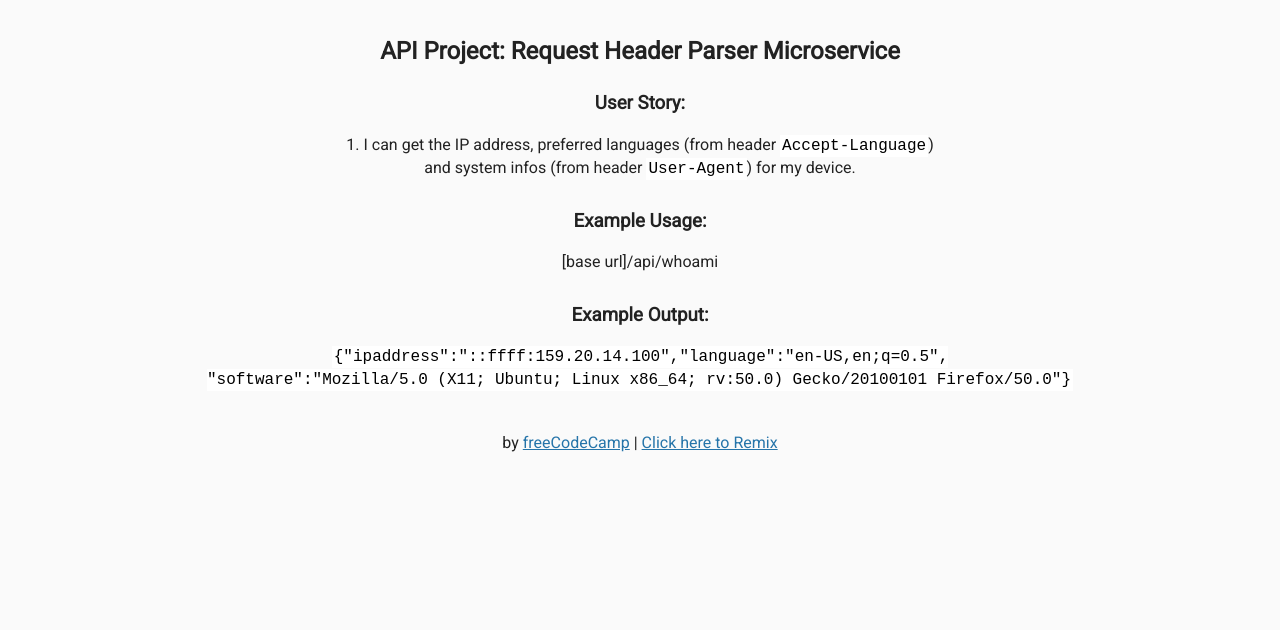
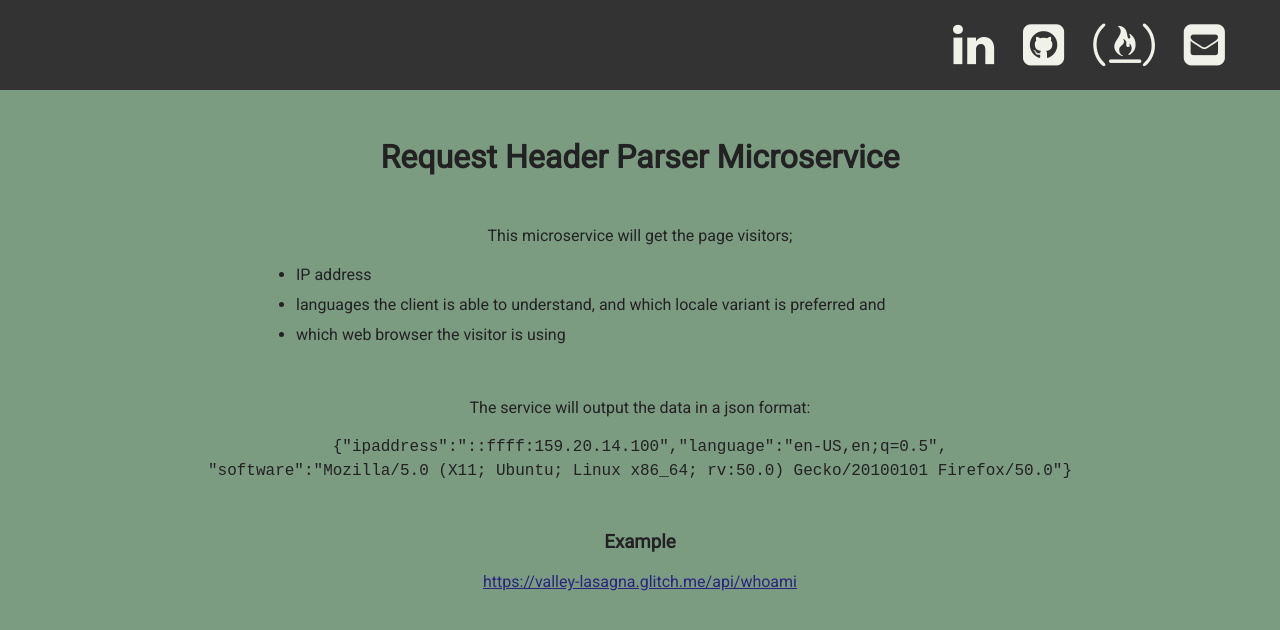
Before and after one commit to Sonnerz/Request-Header-Parser-Microservice-API, a website: page views/index.html in a window 1280 px wide. Drawn offline with Linux system fonts and the light colour scheme.

Commit message:
👨‍👨‍👦🌆 Updated with Glitch

```diff
--- a/public/style.css
+++ b/public/style.css
@@ -4,39 +4,71 @@ body {
   font-family: 'Roboto', sans-serif;
   font-size: 16px;
   color: #222;
-	background-color: #FaFaFa;
+  background-color: rgb(124, 156, 130);
   text-align: center;
   line-height: 1.4em;
+  padding: 0;
+  margin: 0;
 }
 
-.container {
-	padding: 0;
-	margin-top: 40px;
+.container-social {
+  background-color: #333;
+  width: 100%;
+  padding: 5px 30px 5px 0px;
+  margin: 0;
+  box-sizing: border-box;
 }
 
-h3 {
-  margin-top: 30px;
+.social-list li {
+  transition: 0.2s linear;
+  -webkit-transition: 0.2s linear;
+  -moz-transition: 0.2s linear;
+  opacity: 1.0;
+  display: inline-block;
+  margin: 0;
 }
 
-.footer {
-	margin-top: 40px;
+.text-right {
+  text-align: right;
 }
 
-.user-stories {
-  position: relative;
-  text-align: justify;
-  max-width: 700px;
-  margin: 15px auto;
+.social-list li a {
+  font-size: 24px;
+  margin-right: 25px;
 }
-code {
-  font-family: monospace;
-  padding: 2px;
-  color: black;
-  background-color: #fff;
+
+i {
+  color: #f0f1e9;
 }
-ol {
-	list-style-position: outside;
+
+i:hover {
+  color: #ffdc00;
 }
+
+h1,
+h2,
+h3 {
+  margin-top: 50px;
+  line-height: 1.1em;
+}
+
+h2 {
+  font-style: italic;
+}
+
+.content,
+blockquote {
+  width: 60%;
+  margin: 50px auto;
+}
+
+.content ul {
+  text-align: left;
+  list-style-type: disc;
+}
+
+
+
 ul {
   list-style-type: none;
 }
@@ -44,10 +76,11 @@ ul {
 li {
   margin-bottom: 0.5em;
 }
-.user-stories li {
-  margin-bottom: 1em;
+
+a {
+  color: rgb(39, 37, 126);
 }
 
-a {
-	color: #2574A9;
+a:visited {
+  color: rgb(28, 80, 94);
 }
--- a/server.js
+++ b/server.js
@@ -11,7 +11,8 @@ var cors = require('cors');
 app.use(cors({optionSuccessStatus: 200}));  // some legacy browsers choke on 204
 
 // http://expressjs.com/en/starter/static-files.html
-app.use(express.static('public'));
+//app.use(express.static('public'));
+app.use('/public', express.static(process.cwd() + '/public'));
 
 // http://expressjs.com/en/starter/basic-routing.html
 app.get("/", function (req, res) {
--- a/views/index.html
+++ b/views/index.html
@@ -1,34 +1,63 @@
 <!DOCTYPE html>
-
 <html>
 
 <head>
   <title>Request Header Parser</title>
-      <link rel="shortcut icon" href="https://cdn.hyperdev.com/us-east-1%3A52a203ff-088b-420f-81be-45bf559d01b1%2Ffavicon.ico" type="image/x-icon"/>
+  <link rel="shortcut icon" href="https://cdn.glitch.com/837e0b75-2052-4619-a8c1-7c20edb31f31%2Ffavicon.ico?v=1564653884487" type="image/x-icon" />
   <link href="https://fonts.googleapis.com/css?family=Roboto" rel="stylesheet" type="text/css">
-      <link href="style.css" rel="stylesheet" type="text/css">
+  <link href="/public/style.css" rel="stylesheet" type="text/css">
+  <link href="https://stackpath.bootstrapcdn.com/font-awesome/4.7.0/css/font-awesome.min.css" rel="stylesheet"
+    type="text/css">
 </head>
 
 <body>
   <div class="container">
-        <h2>API Project: Request Header Parser Microservice</h2>
-        <h3>User Story: </h3>
-        1. I can get the IP address, preferred languages (from header <code>Accept-Language</code>)<br> and system infos (from header <code>User-Agent</code>) for my device.
+    <section class="container-social">
+      <div class="text-right">
+        <ul class="social-list">
+          <li>
+            <a href="https://www.linkedin.com/in/sonyacooley/" title="linkedin" target="blank"><i
+                class="fa fa-linkedin fa-2x"></i></a>
+          </li>
+          <li>
+            <a href="https://github.com/Sonnerz" title="github" target="blank"><i
+                class="fa fa-github-square fa-2x"></i></a>
+          </li>
+          <li>
+            <a href="https://www.freecodecamp.org/sonnerz" title="free code camp" target="blank"><i
+                class="fa fa-free-code-camp fa-2x"></i></a>
+          </li>
+          <li>
+            <a class="nav-link text-light" href="mailto:sonya.cooley@mail.com" target="_blank" title="email me"><i
+                class="fa fa-envelope-square fa-2x"></i></a>
+          </li>
+        </ul>
+      </div>
+    </section>
+    <h1>Request Header Parser Microservice</h1>
 
-        <h3>Example Usage:</h3>
-        <p>
-          [base url]/api/whoami
-        </p>
+    <div class="content">
+      <p>This microservice will get the page visitors;</p>
+      <ul>
+        <li>IP address</li>
+        <li>languages the client is able to understand, and which locale variant is preferred and</li>
+        <li>which web browser the visitor is using</li>
+      </ul>
+    </div>
 
-        <h3>Example Output:</h3>
+
+    <p>The service will output the data in a json format:</p>
+
     <p>
       <code>{"ipaddress":"::ffff:159.20.14.100","language":"en-US,en;q=0.5",<br>"software":"Mozilla/5.0 (X11; Ubuntu; Linux x86_64; rv:50.0) Gecko/20100101 Firefox/50.0"}</code>
     </p>
-      </div>
-      <div class="footer">
-        <p>
-          by <a href="http://www.freecodecamp.com">freeCodeCamp</a> | <a href="https://hyperdev.com/#!/remix/FCC_API_header_bplate/8c449aa9-a80c-47ad-8142-8da90f658731">Click here to Remix</a>
-        </p>
+
+
+    <h3>Example</h3>
+
+    <a href="https://valley-lasagna.glitch.me/api/whoami" title="who am i"
+      target="blank">https://valley-lasagna.glitch.me/api/whoami</a>
+
   </div>
 </body>
 
```
Also changed, not shown: 1 other file. Lines whose indentation alone changed are shown as unchanged.
